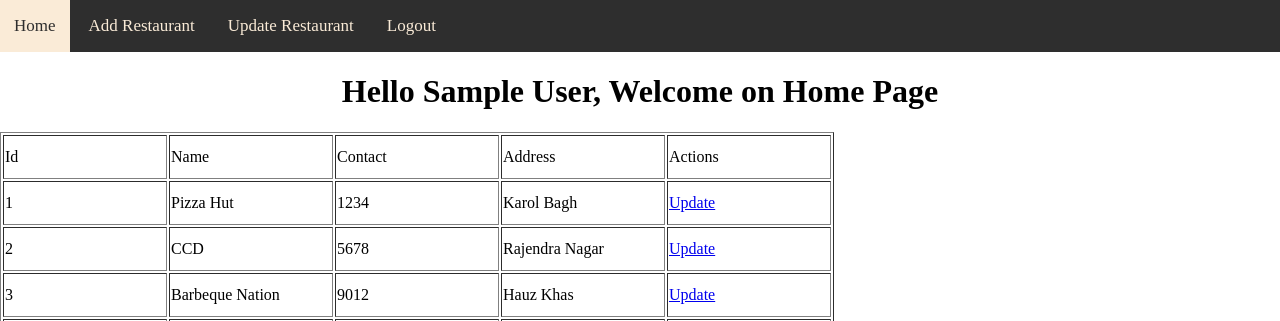
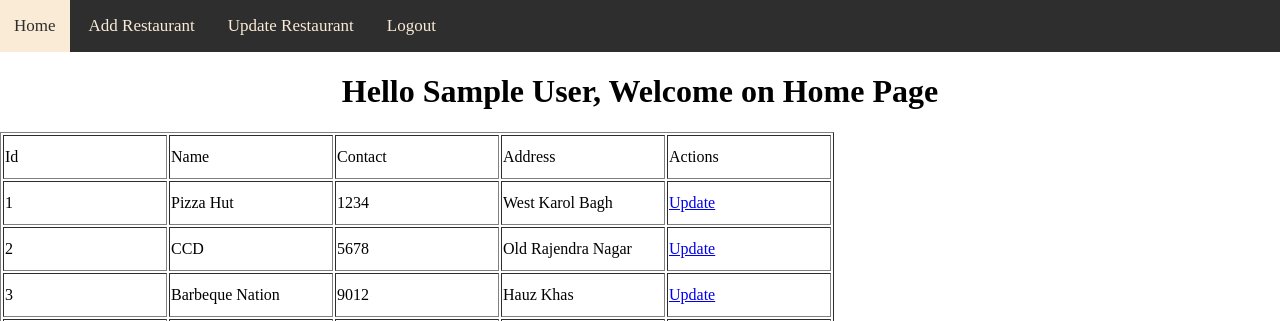
Before and after one commit to babunairofficial/Projects, a Vue app in the folder Restaurant-Project/: page / in a window 1280 px wide. Shown: the top 321 px of the page. Built offline with nearby package versions, Linux system fonts and the light colour scheme; data requests are answered from the project's data file; sample sign-in values are in the browser's storage.

Commit message:
Restaurant - prefill update details

```diff
--- a/Restaurant-Project/db.json
+++ b/Restaurant-Project/db.json
@@ -63,16 +63,16 @@
   ],
   "restaurants": [
     {
-      "id": "1",
       "name": "Pizza Hut",
+      "address": "West Karol Bagh",
       "contact": "1234",
-      "address": "Karol Bagh"
+      "id": "1"
     },
     {
-      "id": "2",
       "name": "CCD",
+      "address": "Old Rajendra Nagar",
       "contact": "5678",
-      "address": "Rajendra Nagar"
+      "id": "2"
     },
     {
       "id": "3",
--- a/Restaurant-Project/src/components/UpdateRes.vue
+++ b/Restaurant-Project/src/components/UpdateRes.vue
@@ -5,7 +5,7 @@
         <input type="text" name="name" placeholder="Enter Name" v-model="Restaurant.name"/>
         <input type="text" name="address" placeholder="Enter Address" v-model="Restaurant.address"/>
         <input type="text" name="contact" placeholder="Enter Contact" v-model="Restaurant.contact"/>
-        <button type="button" v-on:click="addRestaurant">Update Restaurant</button>
+        <button type="button" v-on:click="updateRestaurant">Update Restaurant</button>
     </form>
 </template>
 
@@ -28,6 +28,18 @@ export default{
         }
 
     },
+    methods:{
+        async updateRestaurant(){
+            const result = await axios.put("http://localhost:3000/restaurants/"+this.$route.params.id,{
+                name:this.Restaurant.name,
+                address: this.Restaurant.address,
+                contact: this.Restaurant.contact
+            });
+            if(result.status==200){
+                this.$router.push({name:'Home'})
+            }
+        }
+    },
 
     async mounted(){
             let user = localStorage.getItem('user-info');
```
